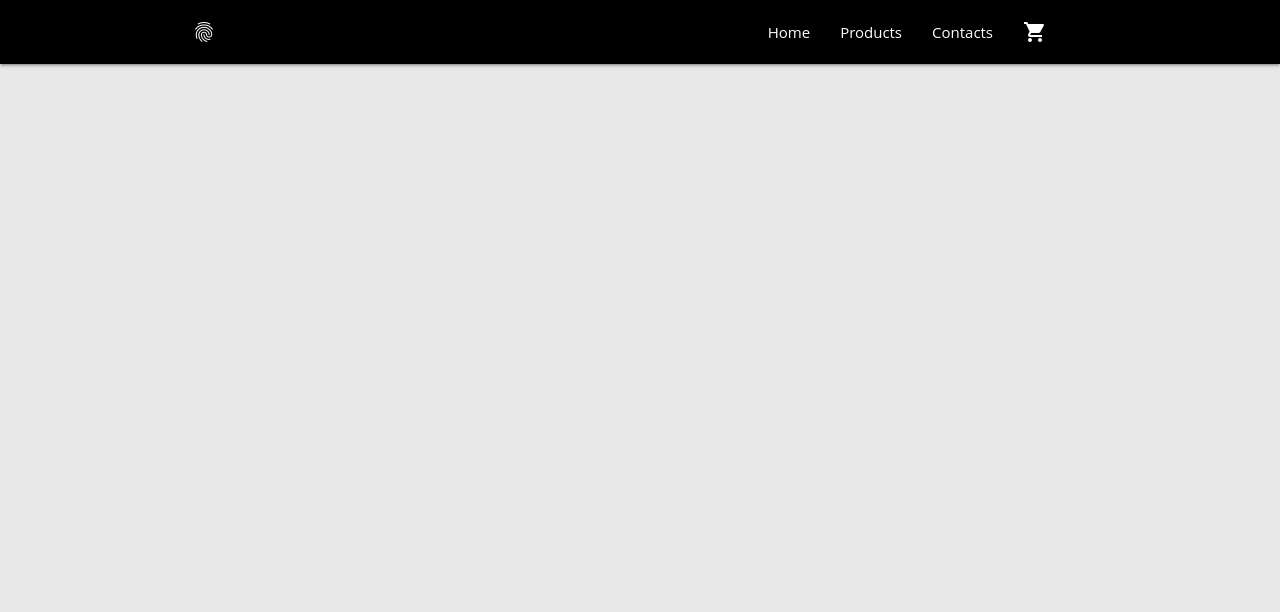
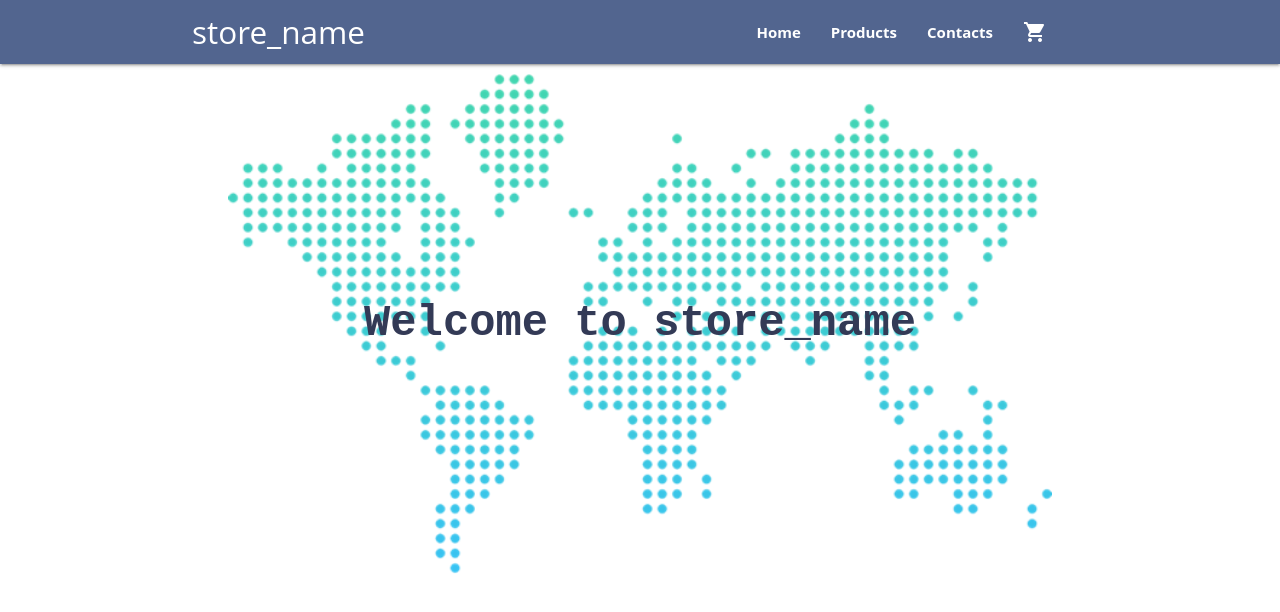
Before and after one commit to kristian-angelski/demo-ka, a website built with webpack: page src/index.html in a window 1280 px wide. Both pictures are taken after a click on the link "Home". Built offline with nearby package versions, Linux system fonts and the light colour scheme; files whose address does not match are found by name.

Commit message:
added homepage and enabled it to switch when any navbar button is used

```diff
--- a/src/index.html
+++ b/src/index.html
@@ -3,7 +3,9 @@
 
 <head>
   <meta charset="UTF-8">
-  <meta name="viewport" content="width=device-width, initial-scale=1">
+  <!--Let browser know website is optimized for mobile-->
+  <meta name="viewport" content="width=device-width, initial-scale=1.0" />
+  <!--Import Google Icon Font-->
   <link href="https://fonts.googleapis.com/icon?family=Material+Icons" rel="stylesheet">
   <title>KA's demo</title>
 </head>
@@ -12,9 +14,9 @@
   <header class="header">
     <nav>
       <div class="nav-wrapper container">
-        <a href="#" class="brand-logo"><i class="material-icons">fingerprint</i></a>
+        <a href="#" class="brand-logo">store_name</a>
         <ul id="nav-mobile" class="right hide-on-med-and-down nav-btns">
-          <li><a href="#">Home</a></li>
+          <li><a href="#" class="home-btn">Home</a></li>
           <li><a href="#" class="products-btn">Products</a></li>
           <li><a href="#" class="contacts-btn">Contacts</a></li>
           <li><a href="#" class="cart-btn"><i class="material-icons cart-sel">shopping_cart</i></a></li>
@@ -23,13 +25,36 @@
     </nav>
   </header>
   <div class="container main">
+    <div class="home valign-wrapper">
+      <h3>
+        Welcome to store_name
+      </h3>
+    </div><!-- home -->
+
     <div class="products hide">
     </div><!-- products -->
 
     <div class="contacts hide">
 
       <div class="map">
-          <div class="mapouter"><div class="gmap_canvas"><iframe width="600" height="400" id="gmap_canvas" src="https://maps.google.com/maps?q=bul%20bulgaria%2049b&t=&z=17&ie=UTF8&iwloc=&output=embed" frameborder="0" scrolling="no" marginheight="0" marginwidth="0"></iframe><a href="https://www.crocothemes.net"></a></div><style>.mapouter{text-align:right;height:400px;width:600px;}.gmap_canvas {overflow:hidden;background:none!important;height:400px;width:600px;}</style></div>
+        <div class="mapouter">
+          <div class="gmap_canvas"><iframe width="600" height="400" id="gmap_canvas" src="https://maps.google.com/maps?q=bul%20bulgaria%2049b&t=&z=17&ie=UTF8&iwloc=&output=embed"
+              frameborder="0" scrolling="no" marginheight="0" marginwidth="0"></iframe><a href="https://www.crocothemes.net"></a></div>
+          <style>
+            .mapouter {
+              text-align: right;
+              height: 400px;
+              width: 600px;
+            }
+
+            .gmap_canvas {
+              overflow: hidden;
+              background: none !important;
+              height: 400px;
+              width: 600px;
+            }
+          </style>
+        </div>
       </div>
     </div><!-- contacts -->
 
@@ -59,7 +84,7 @@
         <a href="#0" class="waves-effect waves-light btn cart-checkout">Checkout - <span class="total-price">$0</span></a>
       </div><!-- cart-buttons -->
 
-    </div> <!-- shopping-cart-->
+    </div> <!-- shopping-cart -->
 
   </div><!-- container -->
 </body>
--- a/src/scripts/index.js
+++ b/src/scripts/index.js
@@ -6,18 +6,29 @@ import shoppingCart from './shopping-cart';
 
 (function () {
   // accessing required DOM elements
+  let home = document.querySelector('.home');
   let products = document.querySelector('.products');
+  let contacts = document.querySelector('.contacts');
   let cart = document.querySelector('.shopping-cart');
-  let contacts = document.querySelector('.contacts');
+  let homeBtn = document.querySelector('.home-btn');
   let productsBtn = document.querySelector('.products-btn');
+  let contactsBtn = document.querySelector('.contacts-btn');
   let cartBtn = document.querySelector('.cart-btn');
-  let contactsBtn = document.querySelector('.contacts-btn');
+
+  // adding click event for home-btn in navbar
+  homeBtn.addEventListener('click', function () {
+    home.classList.remove('hide');
+    cart.classList.add('hide');
+    products.classList.add('hide');
+    contacts.classList.add('hide');
+  });
 
   // adding click event for cart-btn in navbar
   cartBtn.addEventListener('click', function () {
     cart.classList.remove('hide');
     products.classList.add('hide');
     contacts.classList.add('hide');
+    home.classList.add('hide');
   });
 
   // adding click event for product-btn in navbar
@@ -25,12 +36,14 @@ import shoppingCart from './shopping-cart';
     products.classList.remove('hide');
     cart.classList.add('hide');
     contacts.classList.add('hide');
+    home.classList.add('hide');
   });
 
-    // adding click event for product-btn in navbar
+  // adding click event for contacts-btn in navbar
   contactsBtn.addEventListener('click', function () {
     contacts.classList.remove('hide');
     cart.classList.add('hide');
     products.classList.add('hide');
+    home.classList.add('hide');
   });
 })();
--- a/src/styles/index.scss
+++ b/src/styles/index.scss
@@ -25,7 +25,7 @@ body {
   padding: 0;
   font-family: 'Open Sans', sans-serif;
   font-size: 16px;
-  background: $clean;
+  // background: $clean;
   color: $black;
 }
 
@@ -38,18 +38,37 @@ a {
 }
 
 .header nav {
-  background-color: $black;
+  background-color: $sunshine;
+}
+
+.header nav div li {
+  a {
+    font-weight: bold;
+  }
 }
 
 .header nav div li:hover {
-  background-color: $grey;
-  color: $ochre;
+  background-color: $vermillion;
+  a {
+    color: $black;
+    // font-weight: bold;
+  }
 }
 
-.main {
-  height: 100vh;
-  // background-color: $fresh;
+.home {
+  height: 500px;
+  background-image: url('../images/home-img.png');
+  background-size: contain;
+  background-repeat: no-repeat;
+  background-position: center;
+  h3 {
+    color: $vermillion;
+    font-weight: bold;
+    margin: 0 auto;
+    font-family: 'Courier New', Courier, monospace;
+  }
 }
+
 
 .products {
   display: flex;
```
Also changed, not shown: src/images/home-img.jpg (added), src/images/home-img.png (added).
